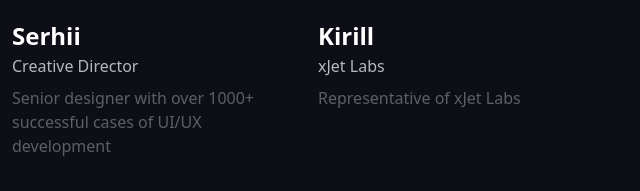
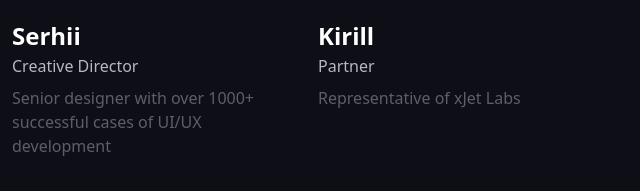
Before and after one commit to astralyxdev/astralyx-dev.gihub.io, a plain HTML site: page index.html in a window 1280 px wide. Shown: the part 3103-3294 px from the top of the page, 640-1280 px from the left. Drawn offline with nearby package versions, Linux system fonts and the light colour scheme; a web font is replaced by a local one.

Commit message:
Update index.html

```diff
--- a/index.html
+++ b/index.html
@@ -317,7 +317,7 @@
                                     Kirill
                                 </div>
                                 <p>
-                                    xJet Labs
+                                    Partner
                                 </p>
                                 <div class="description">
                                     Representative of xJet Labs
```
